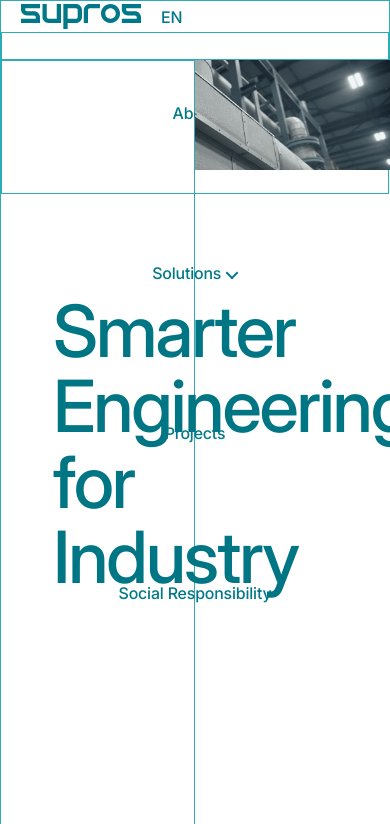
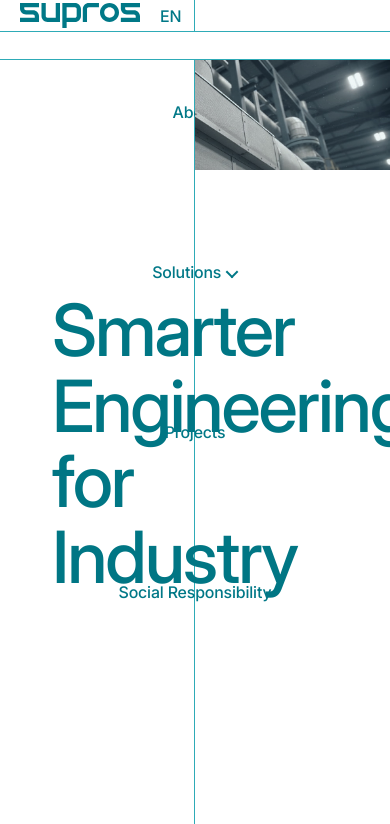
Before and after one commit to moriavohus/supros, a website built with Vite: page index.html in a window 390 px wide. Shown: the top 824 px of the page. Built offline with nearby package versions, Linux system fonts and the light colour scheme.

Commit message:
Обводки шапки: одна линия на границу вместо наложений
Рамки-коробки у шапки, навигации и бокса заголовка давали двойные
хайрлайны и расхождение делителя на 1px.

- шапка рисует только низ, плашка лого — только правый край,
  бокс заголовка — правый и нижний
- делитель шапки перенесён с левого края навигации на правый край
  плашки лого: теперь попадает ровно в грань бокса ниже
- две почти одинаковые обводки макета сведены к одной: на стыке
  разница 2% давала видимый шов

```diff
--- a/src/style.css
+++ b/src/style.css
@@ -46,7 +46,9 @@ body {
   grid-template-columns: minmax(0, 1fr) minmax(min-content, 1fr);
   align-items: center;
   height: var(--header-h);
-  border: var(--hairline) solid var(--color-border);
+  /* Каждая линия сетки рисуется ровно один раз: у шапки только низ,
+     у навигации только левый край. Рамки-коробки давали двойные хайрлайны. */
+  border-bottom: var(--hairline) solid var(--color-border);
   background: var(--color-surface-header);
   backdrop-filter: blur(var(--header-blur));
 
@@ -57,6 +59,9 @@ body {
     gap: var(--brand-gap);
     height: 100%;
     padding-inline: var(--nav-pad-x);
+    /* делитель шапки рисуем справа у плашки лого, а не слева у навигации:
+       так он попадает ровно в правую грань белого бокса заголовка ниже */
+    border-right: var(--hairline) solid var(--color-border);
   }
 
   /* Лого одноцветное, поэтому берём его маской — цвет приходит из currentcolor
@@ -82,7 +87,6 @@ body {
     display: flex;
     align-items: center;
     height: 100%;
-    border: var(--hairline) solid var(--color-border-nav);
   }
 
   .A_NavLink {
@@ -212,7 +216,9 @@ body {
     flex-direction: column;
     justify-content: center;
     padding-inline: var(--hero-pad-x);
-    border: var(--hairline) solid var(--color-border);
+    /* верх — это низ шапки, левый край — край окна; рисуем только свои две */
+    border-right: var(--hairline) solid var(--color-border);
+    border-bottom: var(--hairline) solid var(--color-border);
     background: var(--color-bg);
     color: var(--color-text-heading);
   }
--- a/src/stylesheets/responsive.css
+++ b/src/stylesheets/responsive.css
@@ -50,6 +50,7 @@
 
     .M_Brand {
       height: var(--header-h);
+      border-right: 0;
     }
 
     .A_NavToggle {
@@ -63,7 +64,7 @@
       flex-direction: column;
       align-items: stretch;
       height: auto;
-      border-width: var(--hairline) 0 0;
+      border-top: var(--hairline) solid var(--color-border);
     }
 
     .M_Nav[data-open='true'] {
--- a/src/stylesheets/vars.css
+++ b/src/stylesheets/vars.css
@@ -9,9 +9,10 @@
   --color-surface-card: #e9eef1; /* карточка в покое */
   --color-surface-card-base: #e3efed; /* подложка карточки под заливкой ховера */
 
-  /* --- цвета: линии --- */
+  /* --- цвета: линии ---
+     В макете две почти одинаковые обводки (#2eabb7 и #28afb5); держим одну,
+     иначе на стыке делителя шапки с гранью бокса заголовка виден шов. */
   --color-border: #2eabb7;
-  --color-border-nav: #28afb5;
 
   /* --- цвета: текст --- */
   --color-text: #007887; /* навигация, лого, EN */
```
